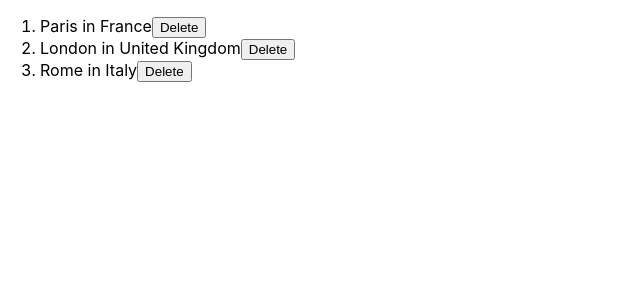
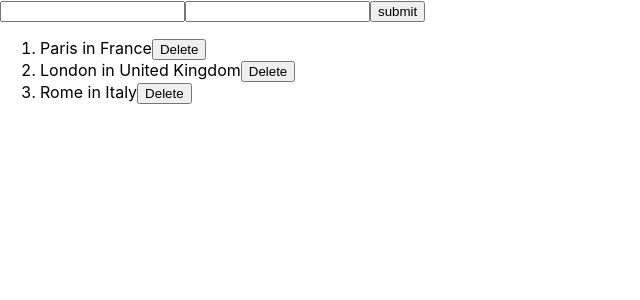
Before and after one commit to marie-sheela-joseph/tourist-destinations, a React (Create React App) app: page / in a window 1280 px wide. Shown: the top 300 px of the page, without its empty margins (0-640 px from the left). Built offline with nearby package versions, Linux system fonts and the light colour scheme.

Commit message:
add tourist destinations

```diff
--- /dev/null
+++ b/src/Add.tsx
@@ -0,0 +1,35 @@
+import { useState } from "react";
+interface touristDestination{
+        name: string,
+        country: string
+}
+interface IAdd{
+    addTouristDestination:(newTouristDestination:touristDestination)=>void
+}
+
+const Add:React.FC<IAdd>=({addTouristDestination})=>{
+    const [state,setState]=useState({name:'',country:''});
+    function handleChange(e:React.ChangeEvent<HTMLInputElement>){
+    setState((prevState)=>{return {...prevState,[e.target.name]:e.target.value}})
+    }
+return (
+    <div>
+        <form onSubmit={(e)=>{
+            e.preventDefault()
+            addTouristDestination(state)
+            setState({name:'',country:''})}
+            }>
+            <input type={"text"}
+            name={"name"}
+            value={state.name}
+            onChange={(e)=>handleChange(e)}/>
+             <input type={"text"}
+            name={"country"}
+            value={state.country}
+            onChange={(e)=>handleChange(e)}/>
+            <button>submit</button>
+        </form>
+    </div>
+);
+}
+export default Add;
--- a/src/App.tsx
+++ b/src/App.tsx
@@ -1,4 +1,5 @@
 import React, { useState } from 'react';
+import Add from './Add';
 import './App.css';
 import Display from './Display';
 
@@ -18,8 +19,12 @@ function App() {
   function deleteTouristDestination(id:number){
     setTouristDestinations((prevState)=>prevState.filter((t)=>t.id!==id))
   }
+  function addTouristDestination(newTouristDestination:{name:string,country:string}):void{
+    setTouristDestinations((prevState)=>{return [...prevState,{...newTouristDestination, id:prevState.length+1}]})
+  }
   return (
     <div>
+      <Add addTouristDestination={addTouristDestination}/>
       <Display touristDestinations={touristDestinations} deleteTouristDestination={deleteTouristDestination}/>
     </div>
   );
```
